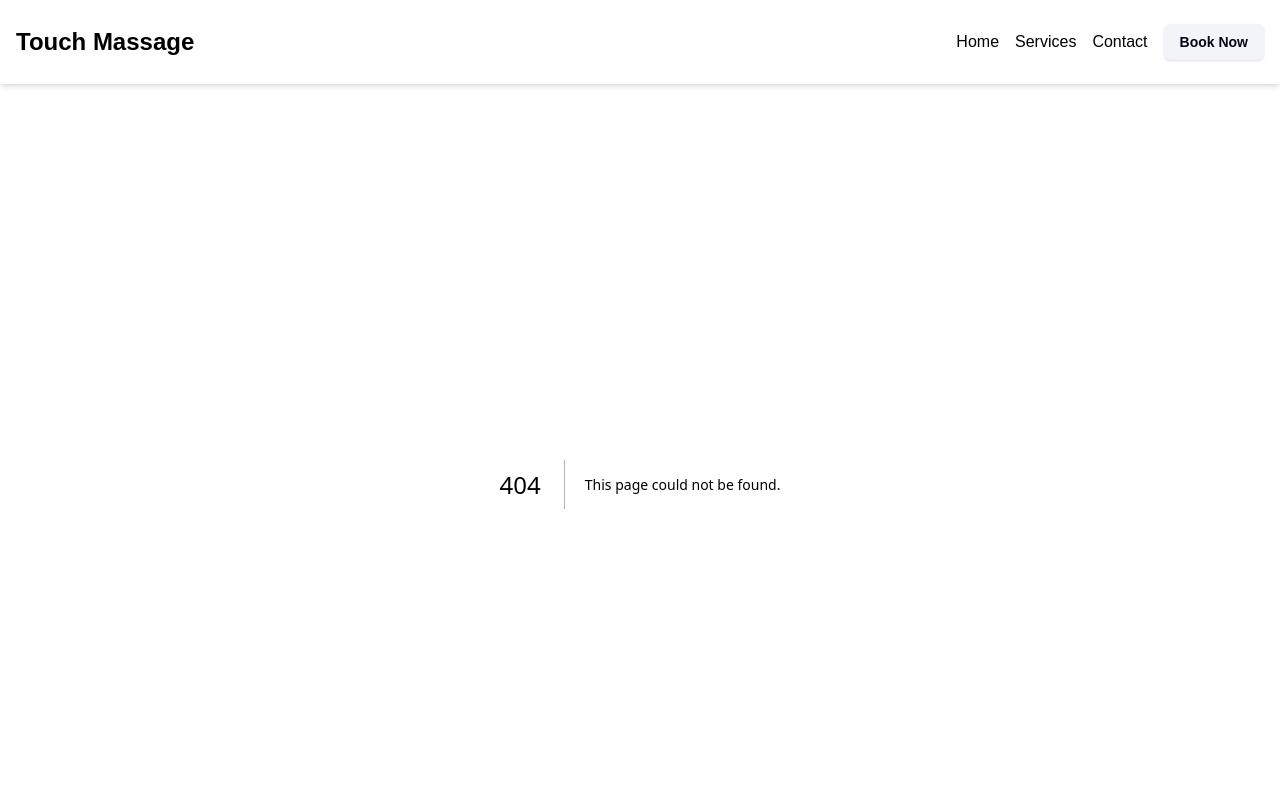
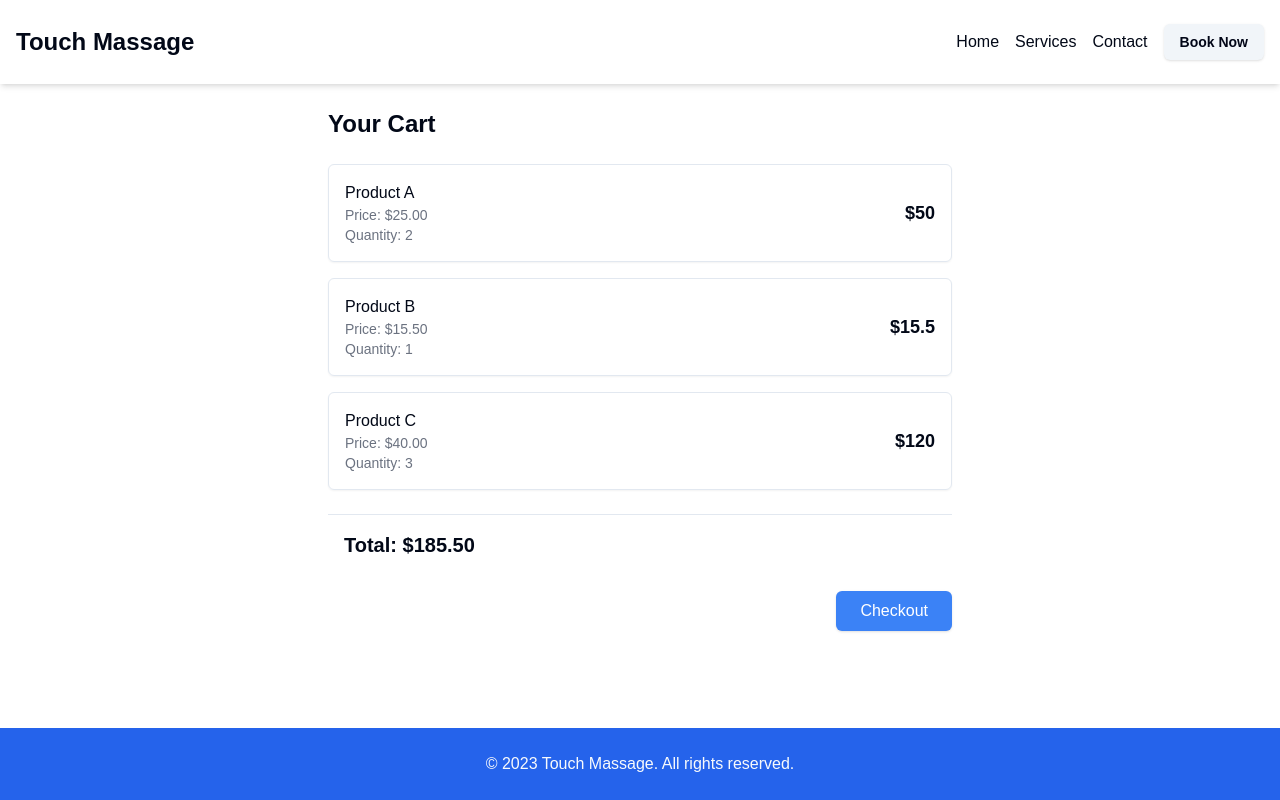
Before and after one commit to lucmanm/nextjs_massage_app, a Next.js app: page /cart in a window 1280 px wide. Before the commit this address had no page. Shown: the top 800 px of the page. Built offline with nearby package versions, Linux system fonts and the light colour scheme.

Commit message:
new: cart page

```diff
--- a/src/app/(frontend)/account/page.tsx
+++ b/src/app/(frontend)/account/page.tsx
@@ -13,7 +13,7 @@ export default function AccountPage() {
     <section className="p-4 bg-gray-50 min-h-screen">
       <div className="max-w-4xl mx-auto">
         {/* Content */}
-        <div className="mt-8">
+        <div className="mb-8">
           <h1 className="text-2xl font-bold text-gray-900">Account Page</h1>
           <p className="mt-2 text-gray-600">This is your account page. Manage your profile, settings, and more.</p>
         </div>
--- /dev/null
+++ b/src/app/(frontend)/cart/page.tsx
@@ -0,0 +1,48 @@
+// src/components/CartView.jsx
+import React from "react";
+
+const CartView = () => {
+  const cartItems = [
+    { id: 1, name: "Product A", price: 25.0, quantity: 2 },
+    { id: 2, name: "Product B", price: 15.5, quantity: 1 },
+    { id: 3, name: "Product C", price: 40.0, quantity: 3 },
+  ];
+
+  const calculateTotal = () =>
+    cartItems.reduce((total, item) => total + item.price * item.quantity, 0);
+
+  return (
+    <div className="p-6 max-w-2xl mx-auto">
+      <h1 className="text-2xl font-bold mb-6">Your Cart</h1>
+      <div className="space-y-4">
+        {cartItems.map((item) => (
+          <div
+            key={item.id}
+            className="flex justify-between items-center border p-4 rounded-md shadow-sm"
+          >
+            <div>
+              <h2 className="font-medium">{item.name}</h2>
+              <p className="text-sm text-gray-500">Price: ${item.price.toFixed(2)}</p>
+              <p className="text-sm text-gray-500">Quantity: {item.quantity}</p>
+            </div>
+            <div>
+              <p className="font-semibold text-lg">
+                ${item.price * item.quantity}
+              </p>
+            </div>
+          </div>
+        ))}
+      </div>
+      <div className="mt-6 p-4 border-t font-semibold text-xl">
+        Total: ${calculateTotal().toFixed(2)}
+      </div>
+      <div className="mt-4 flex justify-end">
+        <button className="bg-blue-500 text-white px-6 py-2 rounded-md shadow hover:bg-blue-600">
+          Checkout
+        </button>
+      </div>
+    </div>
+  );
+};
+
+export default CartView;
--- a/src/components/mb-ui/bottom-navigation.tsx
+++ b/src/components/mb-ui/bottom-navigation.tsx
@@ -1,13 +1,13 @@
 "use client";
 
-import { BedDouble, Home, Mail, User } from "lucide-react";
+import { BedDouble, Home, ShoppingCart, User } from "lucide-react";
 import Link from "next/link";
 import { usePathname } from "next/navigation";
 
 const menuItems = [
   { icon: Home, label: "Home", href: "/" },
   { icon: BedDouble, label: "Service", href: "/services" },
-  { icon: Mail, label: "Contact", href: "/contact" },
+  { icon: ShoppingCart, label: "cart", href: "/cart" },
   { icon: User, label: "Account", href: "/account" },
 ];
 
```
